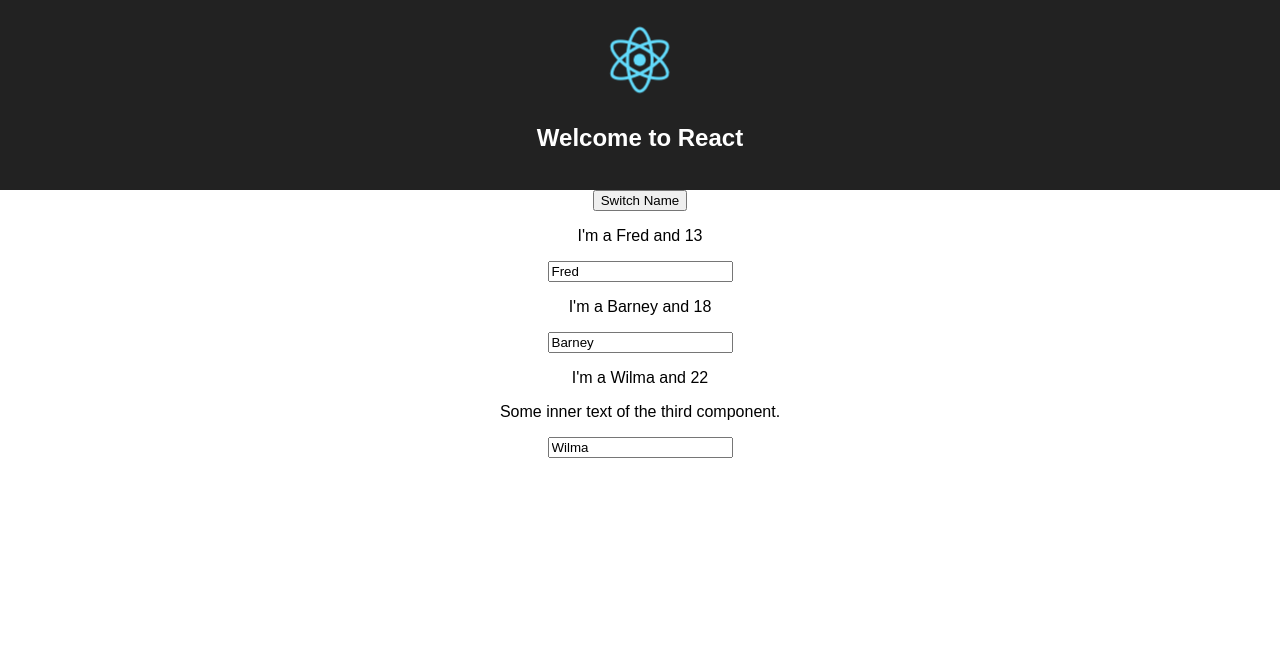
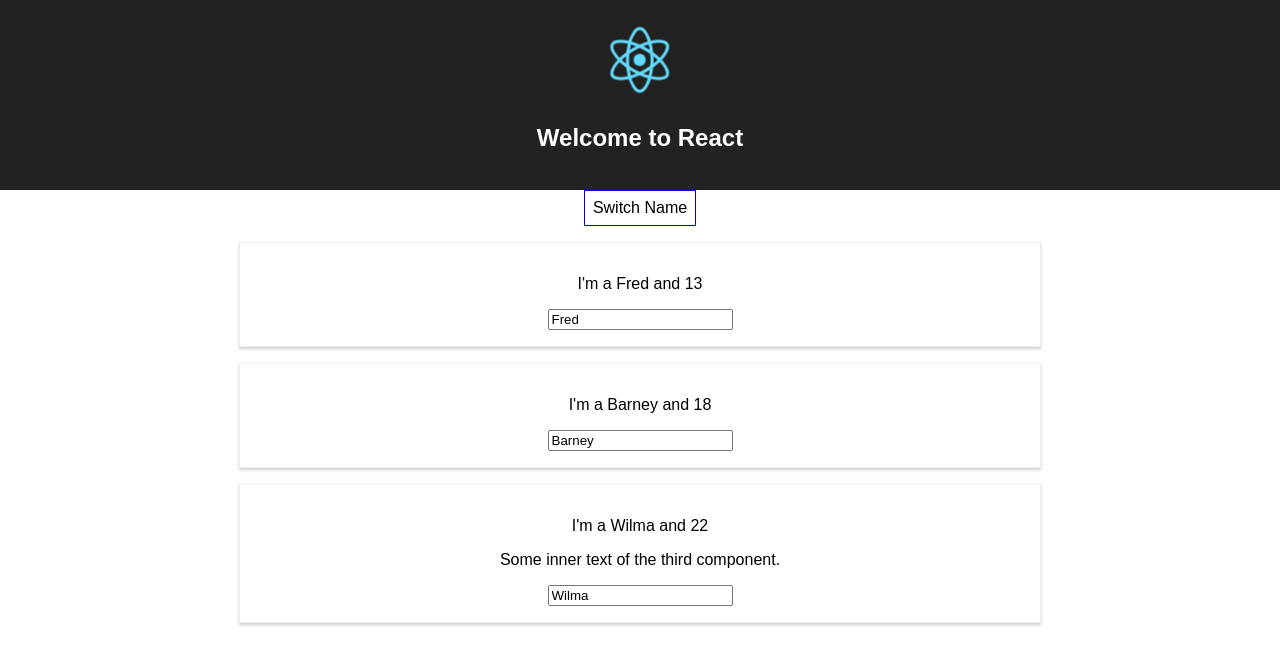
Before and after one commit to schaveyt/udemy-react16-complete-guide, a React (Create React App) app: page / in a window 1280 px wide. Shown: the top 664 px of the page. Built offline with nearby package versions, Linux system fonts and the light colour scheme; the HTML template or start-up script is replaced by a standard one.

Commit message:
style: added example of inline javascript css AND file based css

```diff
--- a/src/App.tsx
+++ b/src/App.tsx
@@ -41,13 +41,26 @@
   }
 
   render() {
+    const btnStyle = {
+      backgroundColor: 'white',
+      font: 'inherit',
+      border: '1px solid blue',
+      padding: '8px',
+      cursor: 'pointer'
+    };
+
     return (
       <div className="App">
         <div className="App-header">
           <img src={logo} className="App-logo" alt="logo" />
           <h2>Welcome to React</h2>
         </div>
-        <button onClick={this.swithcNameHandler.bind(this, 'FromButton')}>Switch Name</button>
+        <button
+          style={btnStyle}
+          onClick={this.swithcNameHandler.bind(this, 'FromButton')}
+        >
+          Switch Name
+        </button>
         <PersonComponent
           name={this.state.people[0].name}
           age={this.state.people[0].age}
--- /dev/null
+++ b/src/Components/Person/Person.css
@@ -0,0 +1,8 @@
+.Person {
+    width: 60%;
+    margin: 16px auto;
+    border: 1px solid #eee;
+    box-shadow: 0 2px 3px #ccc;
+    padding: 16px;
+    text-align: center;
+}
--- a/src/Components/Person/Person.tsx
+++ b/src/Components/Person/Person.tsx
@@ -1,5 +1,6 @@
 import * as React from 'react';
 import { MouseEventHandler } from 'react';
+import './Person.css';
 
 interface PersonProps {
     name: string;
@@ -10,7 +11,7 @@
 
 export const Person: React.SFC<PersonProps> = (props) => {
     return (
-        <div>
+        <div className="Person">
           <p onClick={props.click}>I'm a {props.name} and {props.age}</p>
           <p>{props.children}</p>
           <input type="text" onChange={props.namedChanged} value={props.name} />
```
